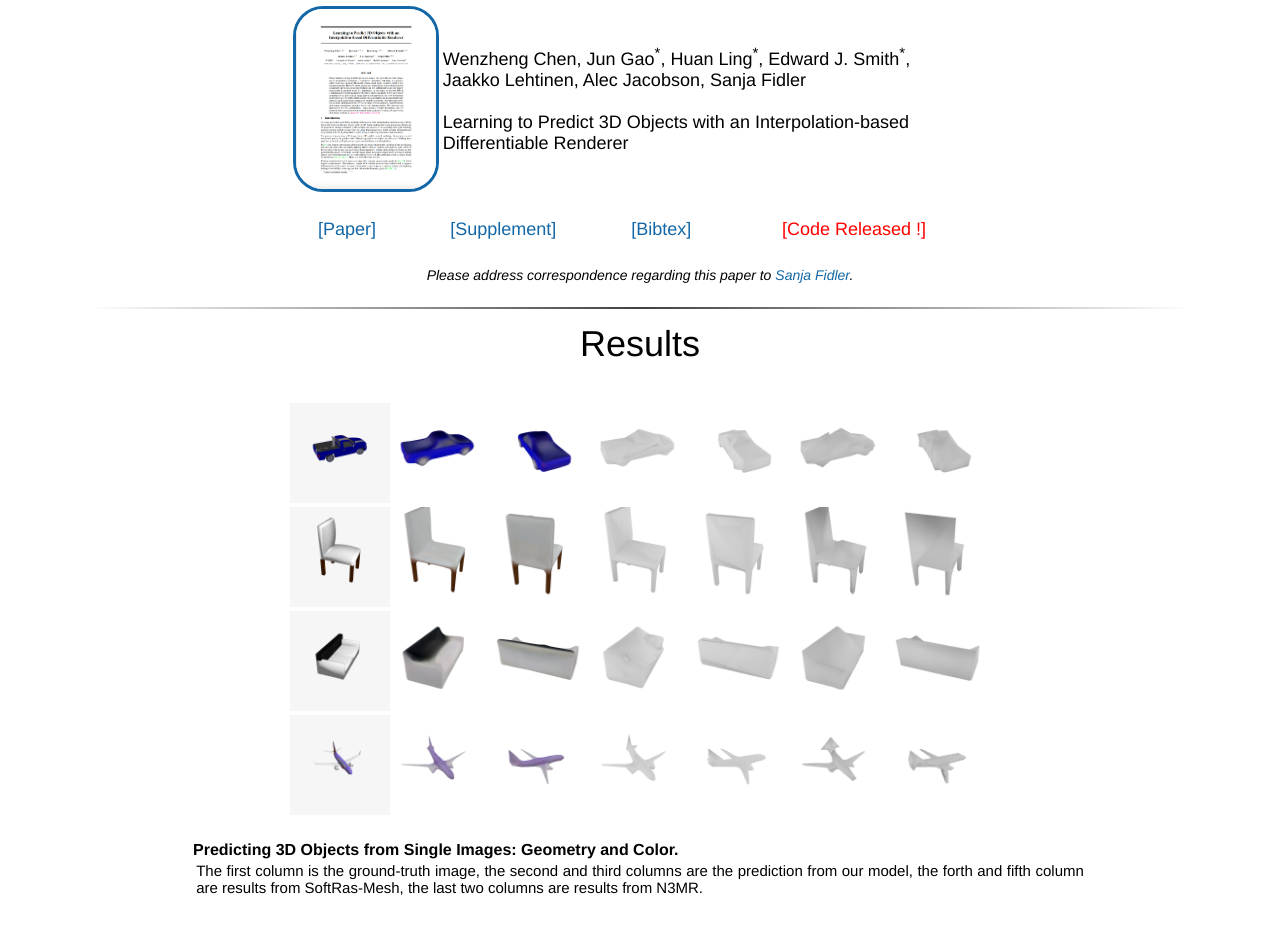
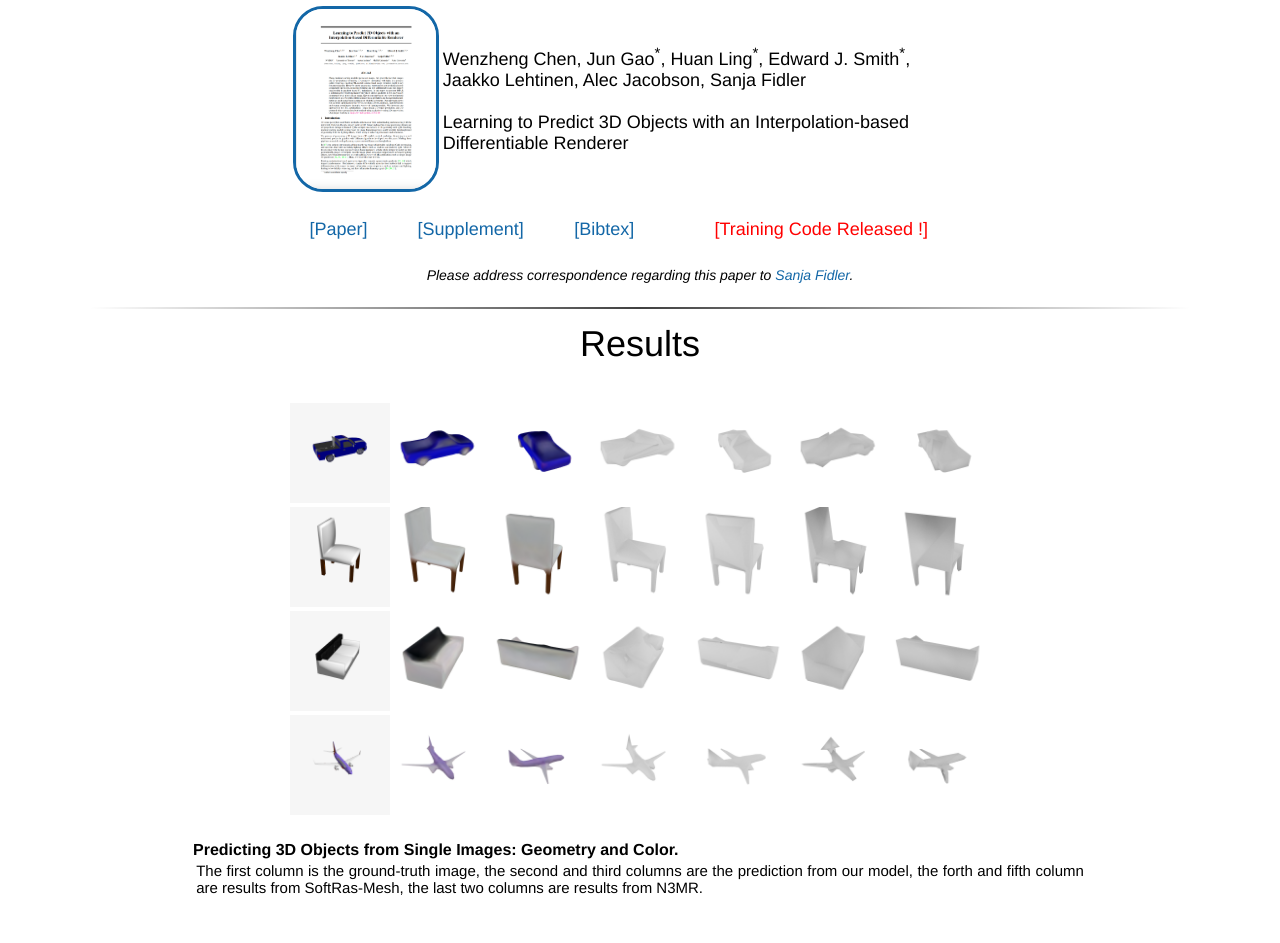
Before and after one commit to nv-tlabs/DIB-R, a plain HTML site: page docs/index.html in a window 1280 px wide. Shown: the part 969-1912 px from the top of the page. Drawn offline with Linux system fonts and the light colour scheme; a script that the page names is missing.

Commit message:
updateline

```diff
--- a/docs/index.html
+++ b/docs/index.html
@@ -302,7 +302,7 @@ Interpolation-based Differentiable Renderer<br>
                       <a href="./files/bib.txt">[Bibtex]</a>
                     </center></td>
                   <td><span style="font-size:18px"><center>
-                      <a href="https://github.com/nv-tlabs/DIB-R" style="color:red">[Code Released !]</a>
+                      <a href="https://github.com/nv-tlabs/DIB-R-Single-Image-3D-Reconstruction" style="color:red">[Training Code Released !]</a>
                     </center></td>
 
                   <!-- <td><span style="font-size:18px"><center>
```
